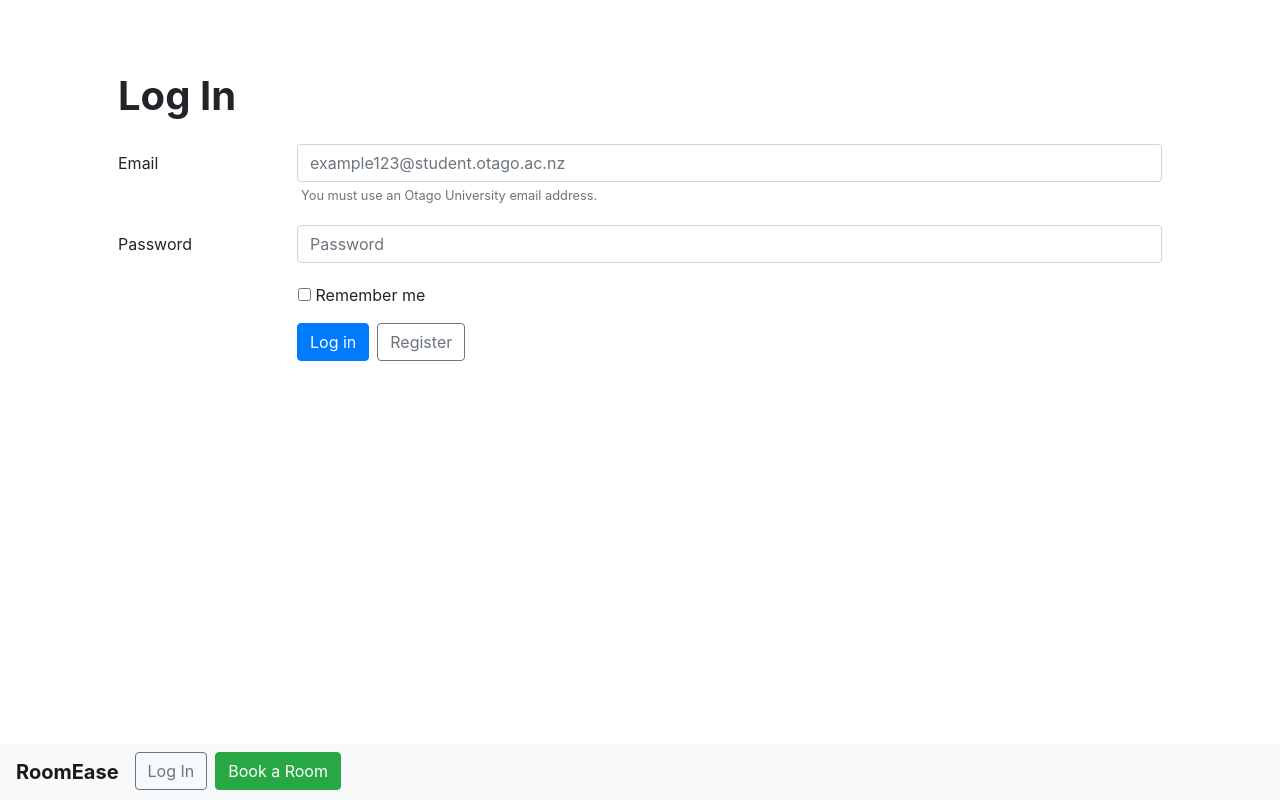
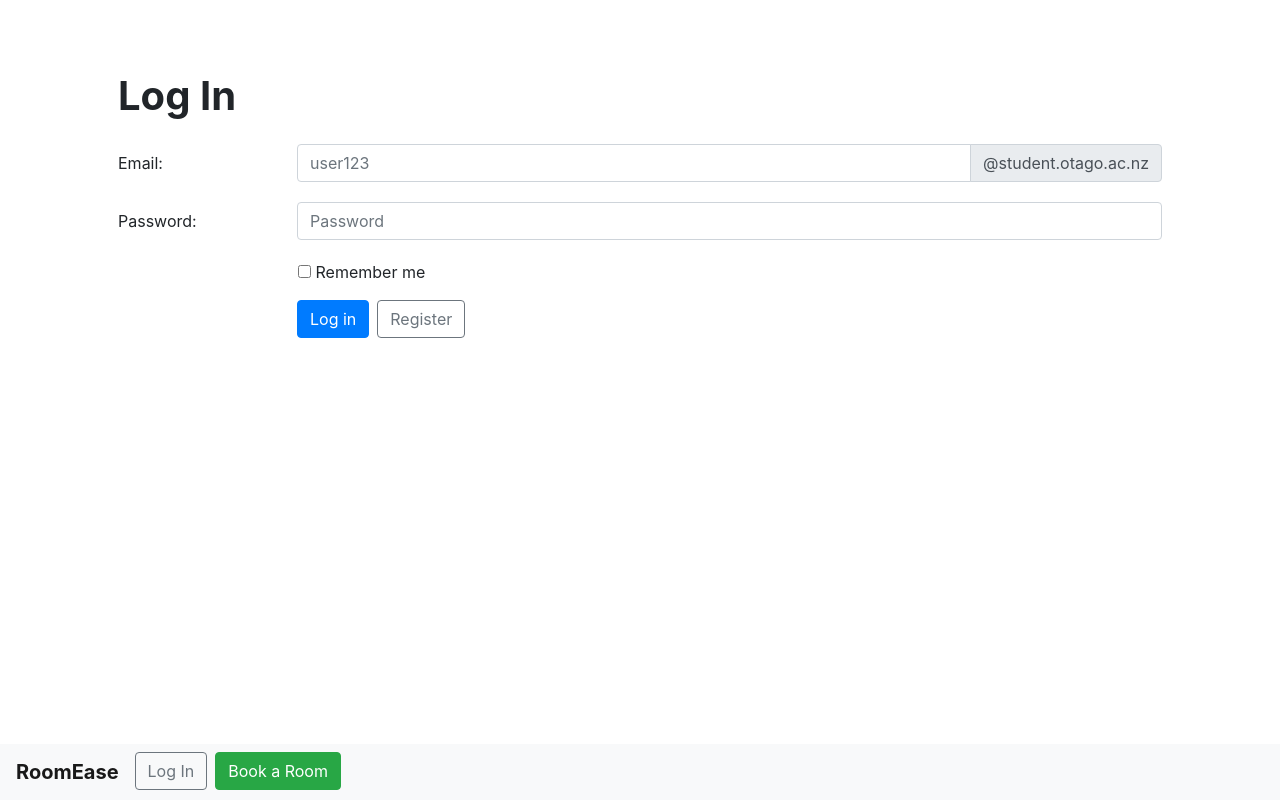
Before and after one commit to bradwindy/OneRoom, a React (Create React App) app in the folder app/: page /login in a window 1280 px wide. Built offline with nearby package versions, Linux system fonts and the light colour scheme.

Commit message:
Form validation for register form. Only checks if empty so far. Not commented. More rules to come. References #14

```diff
--- a/app/src/components/Login.jsx
+++ b/app/src/components/Login.jsx
@@ -27,7 +27,7 @@ class Login extends Component {
 
         // Making a new object called userLogin which takes all the inputted form details
         const userLogin = {
-            email: this.state.email,
+            email: this.state.email + "@student.otago.ac.nz",
             password: this.state.password,
         };
 
@@ -102,18 +102,22 @@ class Login extends Component {
                         </div>
                     </div>
                     <div className="form-group row">
-                        <label htmlFor="inputEmail3" className="col-sm-2 col-form-label">Email</label>
-                        <div className="col-sm-10">
-                            <input type="email"
+                        <label htmlFor="inputEmail3" className="col-sm-2 col-form-label">Email:</label>
+                        <div className="col-sm-10 input-group">
+                            <input type="text"
                                    className={validation.email.classText}
                                    id="inputEmail3"
-                                   placeholder="example123@student.otago.ac.nz"
+                                   placeholder="user123"
                                    name="email"
-                                   onChange={this.handleChange} />
-
-                            <small id="" className="form-text text-muted pl-1">
-                                You must use an Otago University email address.
-                            </small>
+                                   onChange={this.handleChange}
+                            />
+                            <div className="input-group-append">
+                                <span className="input-group-text" id="basic-addon2">@student.otago.ac.nz</span>
+                            </div>
+                        </div>
+                        <div className="col-sm-2">
+                        </div>
+                        <div className="col-sm-10">
                             <small id="" className="form-text text-danger pl-1">
                                 {validation.email.message}
                             </small>
@@ -121,7 +125,7 @@ class Login extends Component {
                     </div>
 
                     <div className="form-group row">
-                        <label htmlFor="inputPassword3" className="col-sm-2 col-form-label">Password</label>
+                        <label htmlFor="inputPassword3" className="col-sm-2 col-form-label">Password:</label>
                         <div className="col-sm-10">
                             <input type="password"
                                    className={validation.password.classText}
--- a/app/src/components/Register.jsx
+++ b/app/src/components/Register.jsx
@@ -6,6 +6,7 @@
  */
 import React, { Component } from 'react';
 import axios from 'axios';
+import FormValidator from "./FormValidator";
 
 class Register extends Component {
     state = {
@@ -32,6 +33,7 @@ class Register extends Component {
     handleSubmit = event => {
         // Stopping the browser from reloading the page
         event.preventDefault();
+
         // Making a new object called user which takes all the inputted form details
         const user = {
             username: this.state.username,
@@ -42,18 +44,95 @@ class Register extends Component {
             password: this.state.password,
         };
 
+        // Calling a validator to validate state on submit
+        const validation = this.validator.validate(this.state);
+        // setting validation within state
+        this.setState({ validation });
+        // Letting the validator know in the future if we have submitted this form before
+        this.submitted = true;
+
+        // Only POST using axios if the form is all valid
+        if (validation.isValid) {
             /** Using Axios to POST this to our /register API and passing the user object as a payload */
             //axios.post(`https://jsonplaceholder.typicode.com/users`, { user })
-        axios.post('http://localhost:3000/api/register', { user })
+            axios.post('http://localhost:3000/api/register', {user})
                 .then(res => {
                     console.log(res);
                     console.log(res.data);
                     return;
                 });
+        }
+    };
+
+    // Constructor for login object
+    constructor(props) {
+        super(props);
+
+        // Validator created from FormValidator class
+        this.validator = new FormValidator([
+            /* These are all rules. These rules have a:
+             * Field: The name of the field in the form that the rule applies to
+             * Method: Listed here https://www.npmjs.com/package/validator ,
+             *         these are the checks that happen to the field
+             * ValidWhen: What the result of the method above needs to be for the rule to be valid\
+             * Message: Message to be displayed to the user upon invalid field
+             */
+            {
+                field: 'username',
+                method: 'isEmpty',
+                validWhen: false,
+                message: 'Username is required.'
+            },
+            {
+                field: 'studentid',
+                method: 'isEmpty',
+                validWhen: false,
+                message: 'Student ID is required.'
+            },
+            {
+                field: 'firstname',
+                method: 'isEmpty',
+                validWhen: false,
+                message: 'First name is required.'
+            },
+            {
+                field: 'lastname',
+                method: 'isEmpty',
+                validWhen: false,
+                message: 'Last name is required.'
+            },
+            {
+                field: 'email',
+                method: 'isEmpty',
+                validWhen: false,
+                message: 'Email is required.'
+            },
+            {
+                field: 'password',
+                method: 'isEmpty',
+                validWhen: false,
+                message: 'Password is required.'
+            },
+        ]);
+
+        // if form has been submitted before
+        this.submitted = false;
+
+        // sets state upon construction
+        this.state = {
+            username: '',
+            studentid: '',
+            firstname: '',
+            lastname: '',
+            email: '',
+            password: '',
+            validation: this.validator.valid(),
+        };
     };
 
     /** Sign Up Form using HTML and Bootstrap */
     render() {
+        let validation = this.submitted ? this.validator.validate(this.state) : this.state.validation;
         return (
             <div className="container pt-4">
                 <form className="form-vertical m-4" onSubmit={this.handleSubmit}>
@@ -62,51 +141,116 @@ class Register extends Component {
                             <h1 className="pt-2"><b>Sign Up</b></h1>
                         </div>
                     </div>
+
                     <div className="form-group row">
                         <label htmlFor="inputUsername3" className="col-sm-2 control-label">Username:</label>
                         <div className="col-sm-10">
-                            <input type="text" className="form-control" id="inputUsername3" placeholder="username123" name="username" onChange={this.handleChange} />
+                            <input type="text"
+                                   className={validation.username.classText}
+                                   id="inputUsername3"
+                                   placeholder="username123"
+                                   name="username"
+                                   onChange={this.handleChange}
+                            />
+                            <small id="" className="form-text text-danger pl-1">
+                                {validation.username.message}
+                            </small>
                         </div>
                     </div>
+
                     <div className="form-group row">
                         <label htmlFor="inputId3" className="col-sm-2 control-label">Student ID:</label>
                         <div className="col-sm-10">
-                            <input type="number" className="form-control" id="inputId3" placeholder="Student ID" name="studentid" onChange={this.handleChange} />
+                            <input type="number"
+                                   className={validation.studentid.classText}
+                                   id="inputId3"
+                                   placeholder="Student ID"
+                                   name="studentid"
+                                   onChange={this.handleChange}
+                            />
                             <small id="" className="form-text text-muted pl-1">
                                 E.g. 12345678
                             </small>
+                            <small id="" className="form-text text-danger pl-1">
+                                {validation.studentid.message}
+                            </small>
                         </div>
                     </div>
+
                     <div className="form-group row">
                         <label htmlFor="inputFirstname3" className="col-sm-2 control-label">First Name:</label>
                         <div className="col-sm-10">
-                            <input type="text" className="form-control" id="inputFirstname3" placeholder="First Name" name="firstname" onChange={this.handleChange} />
+                            <input type="text"
+                                   className={validation.firstname.classText}
+                                   id="inputFirstname3"
+                                   placeholder="First Name"
+                                   name="firstname"
+                                   onChange={this.handleChange}
+                            />
+                            <small id="" className="form-text text-danger pl-1">
+                                {validation.firstname.message}
+                            </small>
                         </div>
                     </div>
+
                     <div className="form-group row">
                         <label htmlFor="inputLastname3" className="col-sm-2 control-label">Last Name:</label>
                         <div className="col-sm-10">
-                            <input type="text" className="form-control" id="inputLastname3" placeholder="Last Name" name="lastname" onChange={this.handleChange} />
+                            <input type="text"
+                                   className={validation.lastname.classText}
+                                   id="inputLastname3"
+                                   placeholder="Last Name"
+                                   name="lastname"
+                                   onChange={this.handleChange}
+                            />
+                            <small id="" className="form-text text-danger pl-1">
+                                {validation.lastname.message}
+                            </small>
                         </div>
                     </div>
+
                     <div className="form-group row">
                         <label htmlFor="inputEmail3" className="col-sm-2 control-label">Email:</label>
                         <div className="col-sm-10 input-group">
-                            <input type="text" className="form-control" id="inputEmail3" placeholder="user123" name="email" onChange={this.handleChange} />
+                            <input type="text"
+                                   className={validation.email.classText}
+                                   id="inputEmail3"
+                                   placeholder="user123"
+                                   name="email"
+                                   onChange={this.handleChange}
+                            />
                             <div className="input-group-append">
                                 <span className="input-group-text" id="basic-addon2">@student.otago.ac.nz</span>
                             </div>
                         </div>
+                        <div className="col-sm-2">
                         </div>
+                        <div className="col-sm-10">
+                            <small id="" className="form-text text-danger pl-1">
+                                {validation.email.message}
+                            </small>
+                        </div>
+                    </div>
+
                     <div className="form-group row">
                         <label htmlFor="inputPassword3" className="col-sm-2 control-label">Password:</label>
                         <div className="col-sm-10">
-                            <input type="password" className="form-control" id="inputPassword3" placeholder="Password" name="password" onChange={this.handleChange} />
-                            <small id="passwordHelpBlock" className="form-text text-muted">
+                            <input type="password"
+                                   className={validation.password.classText}
+                                   id="inputPassword3"
+                                   placeholder="Password"
+                                   name="password"
+                                   onChange={this.handleChange}
+                            />
+                            <small id="passwordHelpBlock" className="form-text text-muted pl-1">
                                 Your password must be 8-25 characters long and contain letters and numbers.
+                            </small>
+                            <small id="" className="form-text text-danger pl-1">
+                                {validation.password.message}
                             </small>
                         </div>
                     </div>
+
                     <div className="form-group row">
                         <div className="col-sm-2">
                         </div>
```
Lines whose indentation alone changed are shown as unchanged.
